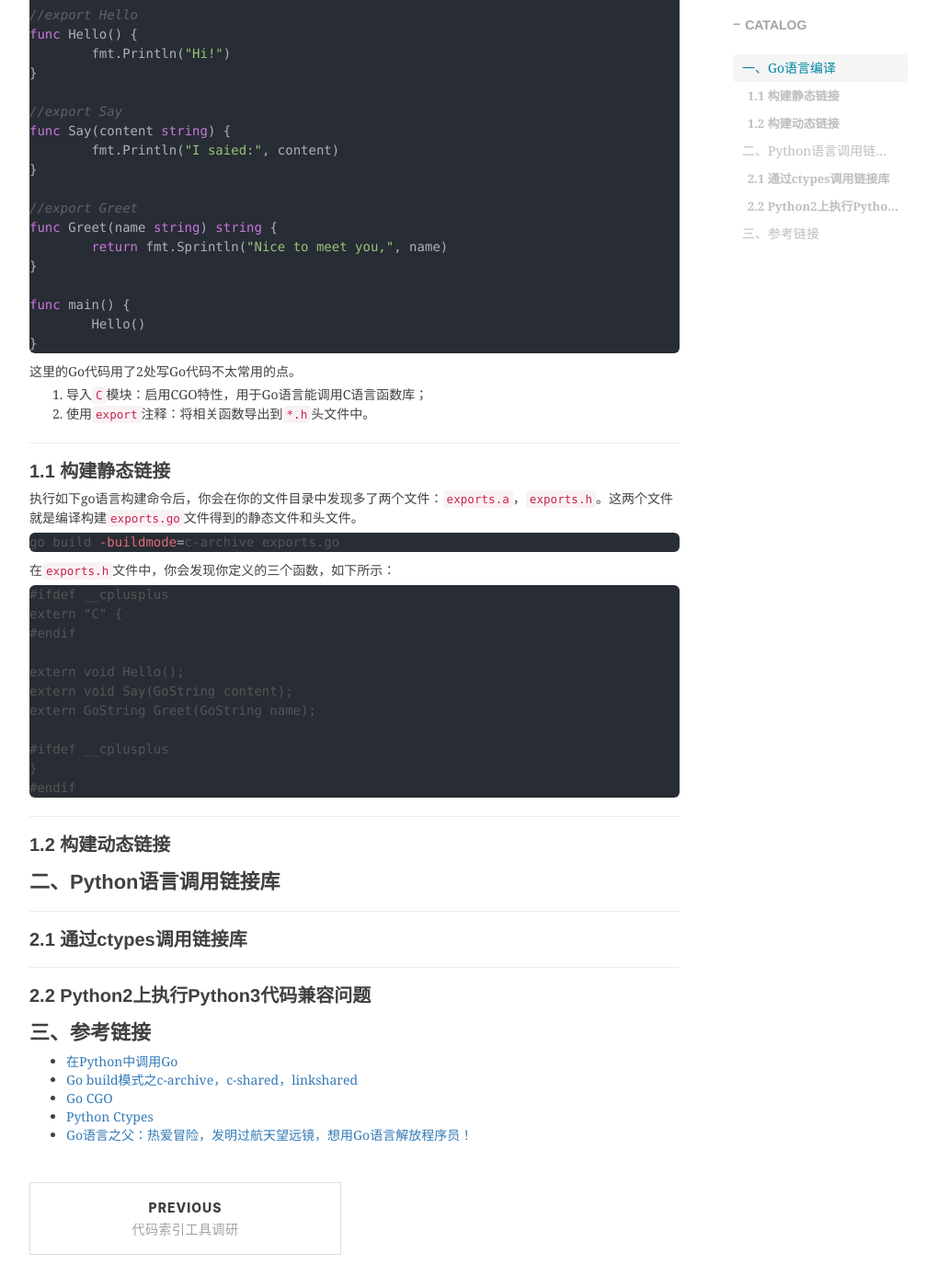
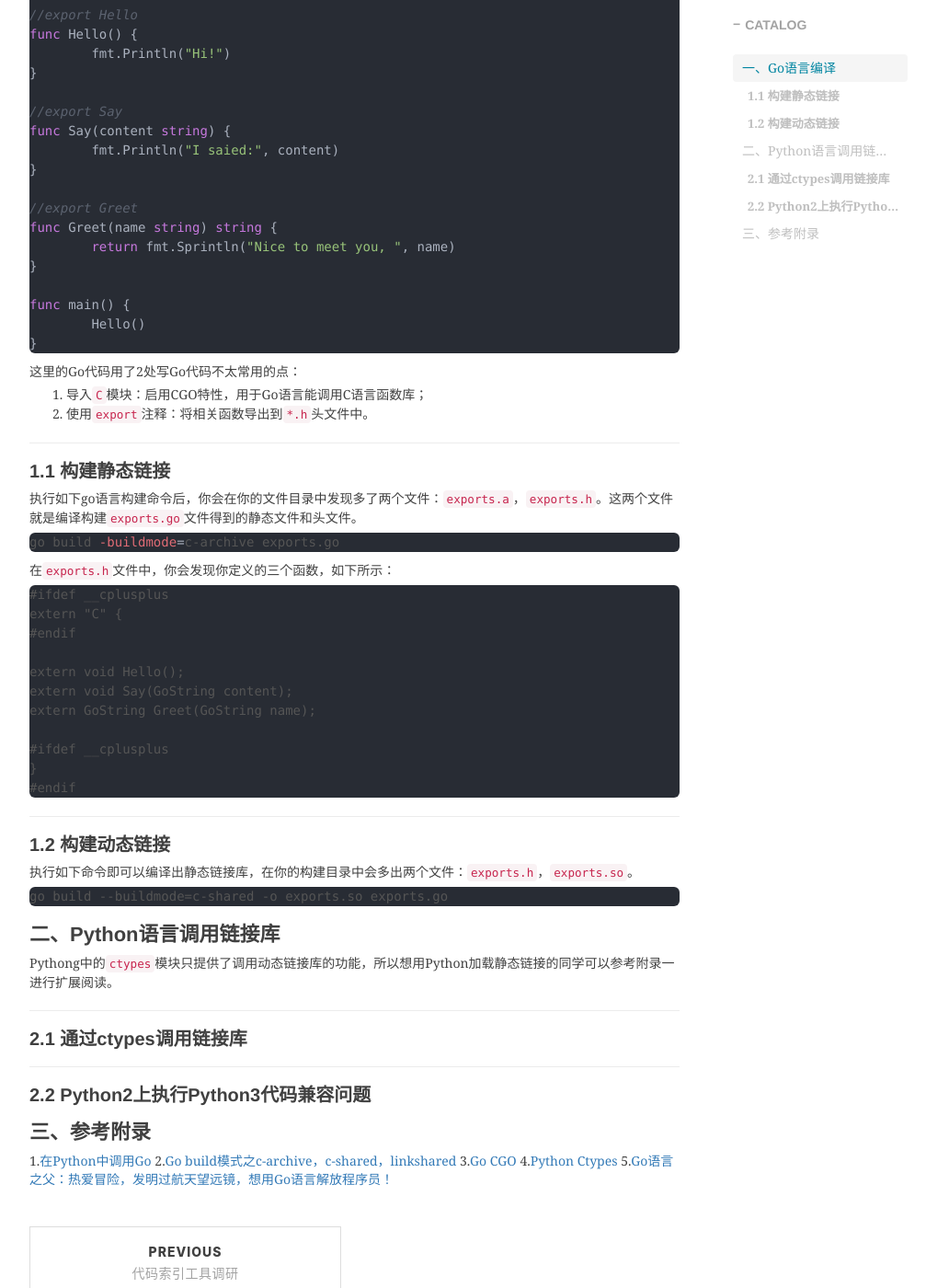
Before and after one commit to shihai1991/shihai1991.github.io, a Jekyll site: the page built from _posts/2023-02-10-python调用c.md, in a window 1280 px wide and 1400 px high, scrolled down 825 px. Shown: the whole window at 92% size, without its empty margins (233-1240 px from the left). Built offline with Jekyll 4.4.1, drawn with Linux system fonts in a browser that asks for light colours; nearby versions of some CDN libraries; comment, search, counter and statistics services are not loaded.

Commit message:
Update 2023-02-10-python调用c.md

````diff
--- a/_posts/2023-02-10-python调用c.md
+++ b/_posts/2023-02-10-python调用c.md
@@ -33,14 +33,14 @@ func Say(content string) {
 
 //export Greet
 func Greet(name string) string {
-        return fmt.Sprintln("Nice to meet you,", name)
+        return fmt.Sprintln("Nice to meet you, ", name)
 }
 
 func main() {
         Hello()
 }
 ```
-这里的Go代码用了2处写Go代码不太常用的点。
+这里的Go代码用了2处写Go代码不太常用的点：
 1. 导入`C`模块：启用CGO特性，用于Go语言能调用C语言函数库；
 2. 使用`export`注释：将相关函数导出到`*.h`头文件中。
 
@@ -65,14 +65,21 @@ extern GoString Greet(GoString name);
 ```
 
 ## 1.2 构建动态链接
+执行如下命令即可以编译出静态链接库，在你的构建目录中会多出两个文件：`exports.h`，`exports.so`。
+```
+go build --buildmode=c-shared -o exports.so exports.go
+```
 
 # 二、Python语言调用链接库
+Pythong中的`ctypes`模块只提供了调用动态链接库的功能，所以想用Python加载静态链接的同学可以参考附录一进行扩展阅读。
+
 ## 2.1 通过ctypes调用链接库
+
 ## 2.2 Python2上执行Python3代码兼容问题
 
-# 三、参考链接
-- [在Python中调用Go](https://zhuanlan.zhihu.com/p/518374146)
-- [Go build模式之c-archive，c-shared，linkshared](https://davidchan0519.github.io/2019/04/05/go-buildmode-c/)
-- [Go CGO](https://chai2010.cn/advanced-go-programming-book/ch2-cgo/ch2-02-basic.html)
-- [Python Ctypes](https://docs.python.org/3/library/ctypes.html?highlight=ctypes)
-- [Go语言之父：热爱冒险，发明过航天望远镜，想用Go语言解放程序员！](https://zhuanlan.zhihu.com/p/133955040)
+# 三、参考附录
+1.[在Python中调用Go](https://zhuanlan.zhihu.com/p/518374146)
+2.[Go build模式之c-archive，c-shared，linkshared](https://davidchan0519.github.io/2019/04/05/go-buildmode-c/)
+3.[Go CGO](https://chai2010.cn/advanced-go-programming-book/ch2-cgo/ch2-02-basic.html)
+4.[Python Ctypes](https://docs.python.org/3/library/ctypes.html?highlight=ctypes)
+5.[Go语言之父：热爱冒险，发明过航天望远镜，想用Go语言解放程序员！](https://zhuanlan.zhihu.com/p/133955040)
````
